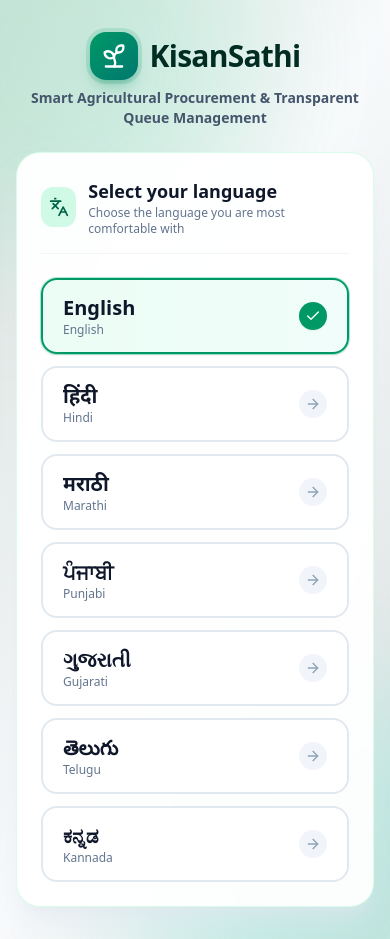
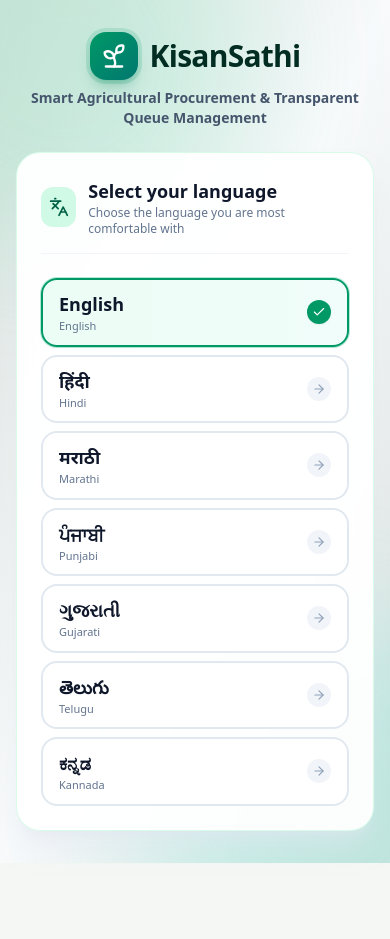
Before and after one commit to ayus0109/ProcureFlow, a React (Vite) app in the folder frontend/: page / in a window 390 px wide. After the commit the page ends 863 px from the top, so only its background shows below. Built offline with nearby package versions, Linux system fonts and the light colour scheme.

Commit message:
fix(mobile): optimize mobile responsiveness, touch targets, and position collision between toolkit and chatbot

```diff
--- a/frontend/src/components/JudgeDemoBar.jsx
+++ b/frontend/src/components/JudgeDemoBar.jsx
@@ -85,19 +85,19 @@
   }
 
   return (
-    <aside aria-label="Demo Controls" className="fixed bottom-3 right-3 z-50 max-w-sm sm:bottom-4 sm:right-4">
-      <div className="overflow-hidden rounded-2xl border border-emerald-300/80 bg-white/95 shadow-xl backdrop-blur-md ring-1 ring-emerald-950/10">
+    <aside aria-label="Demo Controls" className="fixed bottom-3 left-3 z-50 max-w-xs sm:max-w-sm sm:bottom-4 sm:left-4 sm:right-auto touch-manipulation">
+      <div className="overflow-hidden rounded-2xl border border-emerald-300/80 bg-white/95 shadow-xl backdrop-blur-md ring-1 ring-emerald-950/10 max-h-[85vh] flex flex-col">
         {/* Bar Header / Toggle */}
         <button
           type="button"
           onClick={() => setIsOpen(!isOpen)}
-          className="flex w-full items-center justify-between gap-3 bg-gradient-to-r from-emerald-900 to-teal-900 px-3.5 py-2.5 text-left text-xs font-semibold text-white transition hover:brightness-110"
+          className="flex w-full items-center justify-between gap-3 bg-gradient-to-r from-emerald-900 to-teal-900 px-3.5 py-2.5 text-left text-xs font-semibold text-white transition hover:brightness-110 shrink-0"
         >
           <span className="flex items-center gap-1.5 font-mono tracking-wide">
             <Sparkles className="h-4 w-4 text-emerald-300 animate-pulse" />
-            <span>JUDGE / DEMO TOOLKIT</span>
+            <span className="truncate">JUDGE TOOLKIT</span>
           </span>
-          <span className="flex items-center gap-1">
+          <span className="flex items-center gap-1 shrink-0">
             <span className="rounded bg-emerald-700/80 px-1.5 py-0.5 text-[10px] text-emerald-100 uppercase">
               {role ? `${role}: ${user?.name?.split(' ')[0]}` : 'Guest'}
             </span>
@@ -107,7 +107,7 @@
 
         {/* Expanded Panel */}
         {isOpen && (
-          <div className="p-3.5 space-y-3 text-xs">
+          <div className="p-3.5 space-y-3 text-xs overflow-y-auto max-h-[70vh]">
             {msg && (
               <div className="rounded-lg bg-emerald-50 px-2.5 py-1.5 font-medium text-emerald-900 ring-1 ring-emerald-200 animate-fadeIn">
                 {msg}
--- a/frontend/src/pages/Landing/LanguageSelect.jsx
+++ b/frontend/src/pages/Landing/LanguageSelect.jsx
@@ -25,7 +25,7 @@
         </div>
       </div>
 
-      <ul className="space-y-3">
+      <ul className="space-y-2">
         {languages.map((l) => {
           const active = lang === l.code;
           return (
@@ -35,28 +35,28 @@
                 onClick={() => choose(l.code)}
                 lang={l.code}
                 aria-current={active ? 'true' : undefined}
-                className={`group flex min-h-18 w-full items-center justify-between rounded-2xl border-2 px-5 py-3.5 text-left transition-all duration-200 focus:outline-none focus-visible:ring-4 focus-visible:ring-emerald-200 ${
+                className={`group flex min-h-14 w-full items-center justify-between rounded-2xl border-2 px-4 py-2.5 text-left transition-all duration-200 focus:outline-none focus-visible:ring-4 focus-visible:ring-emerald-200 touch-manipulation ${
                   active
-                    ? 'border-emerald-600 bg-gradient-to-r from-emerald-50 to-teal-50 shadow-sm ring-1 ring-emerald-500/30'
+                    ? 'border-emerald-600 bg-gradient-to-r from-emerald-50 to-teal-50 shadow-xs ring-1 ring-emerald-500/30'
                     : 'border-slate-200 bg-white hover:border-emerald-400 hover:bg-emerald-50/40'
                 }`}
               >
                 <div>
-                  <span className="block text-xl font-bold text-slate-900 group-hover:text-emerald-950">
+                  <span className="block text-lg font-extrabold text-slate-900 group-hover:text-emerald-950">
                     {l.native}
                   </span>
-                  <span className="block text-xs font-medium text-slate-500">
+                  <span className="block text-[11px] font-medium text-slate-500">
                     {l.name}
                   </span>
                 </div>
                 <div className="flex items-center gap-2">
                   {active ? (
-                    <span className="grid h-7 w-7 place-items-center rounded-full bg-emerald-600 text-white shadow-xs">
-                      <Check className="h-4 w-4" aria-hidden="true" />
+                    <span className="grid h-6 w-6 place-items-center rounded-full bg-emerald-600 text-white shadow-xs">
+                      <Check className="h-3.5 w-3.5" aria-hidden="true" />
                     </span>
                   ) : (
-                    <span className="grid h-7 w-7 place-items-center rounded-full bg-slate-100 text-slate-400 group-hover:bg-emerald-100 group-hover:text-emerald-700">
-                      <ArrowRight className="h-4 w-4" aria-hidden="true" />
+                    <span className="grid h-6 w-6 place-items-center rounded-full bg-slate-100 text-slate-400 group-hover:bg-emerald-100 group-hover:text-emerald-700">
+                      <ArrowRight className="h-3.5 w-3.5" aria-hidden="true" />
                     </span>
                   )}
                 </div>
```
Also changed, not shown: 1 other file (tests, documents, lock files or other folders).
